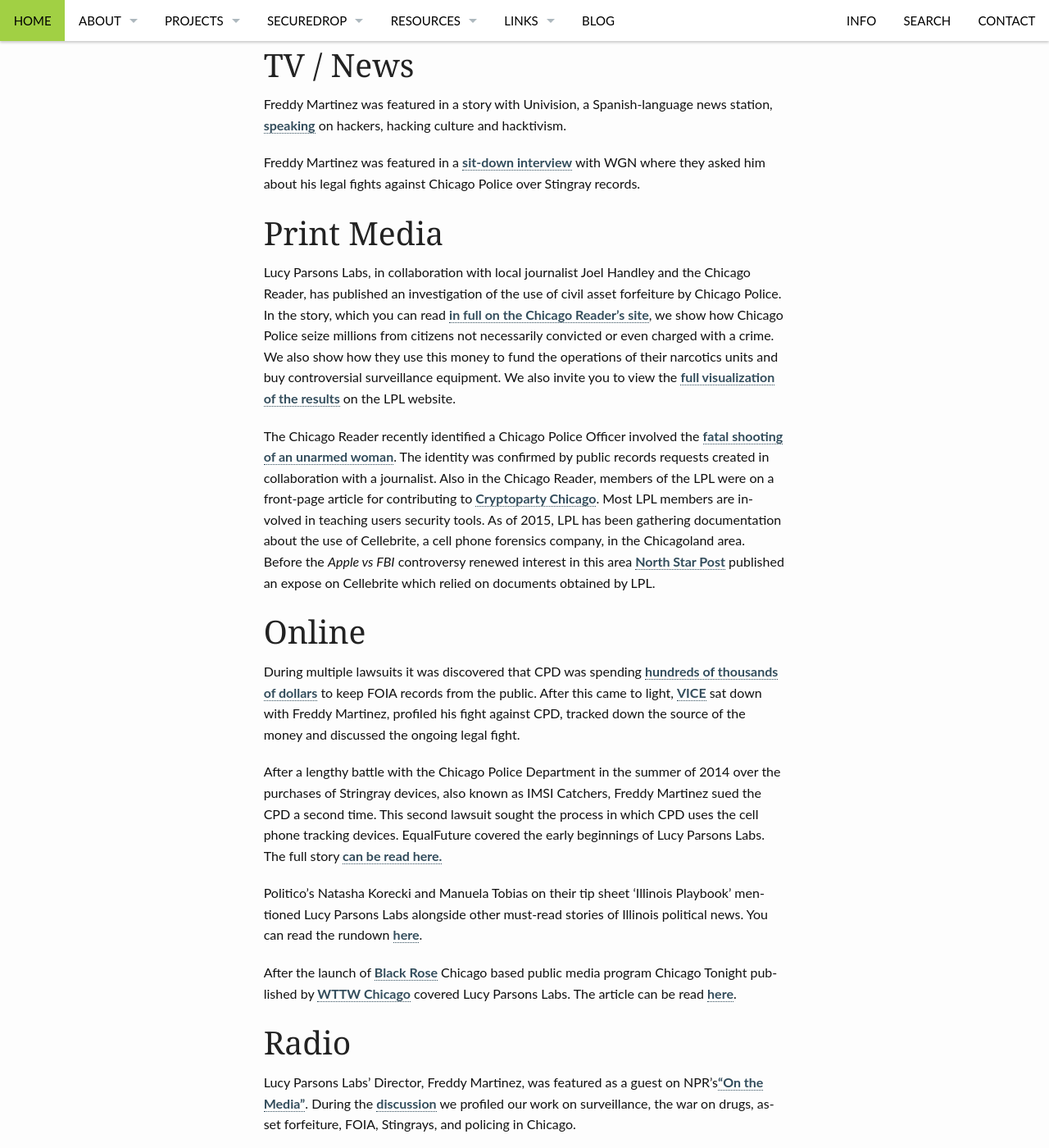
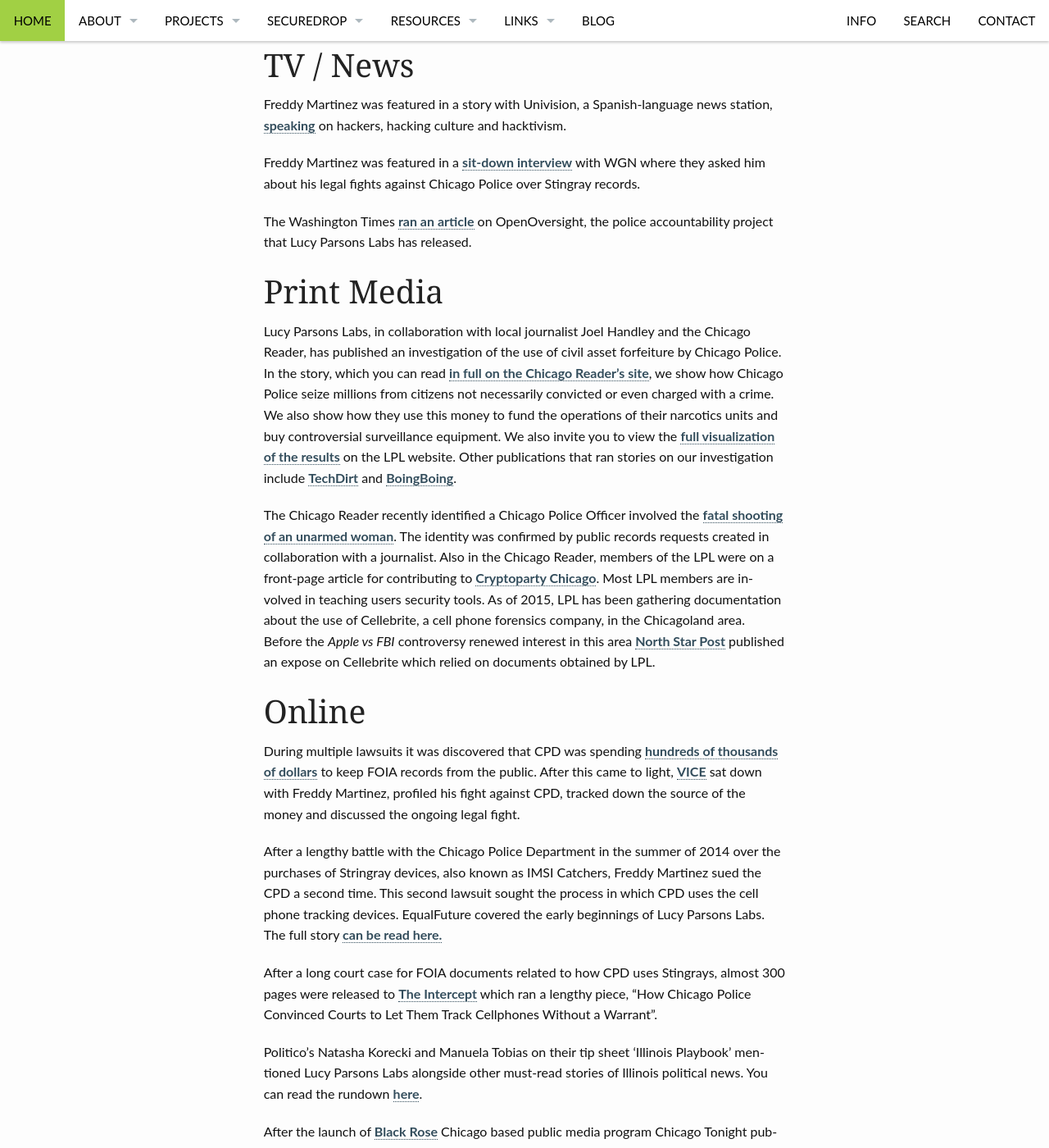
Before and after one commit to saltthefries/lucyparsonslabs.com, a Jekyll site: the page built from media/index.md, in a window 1280 px wide and 1400 px high, scrolled down 1790 px. Shown: the whole window at 82% size. Built offline with Jekyll 4.4.1, drawn with Linux system fonts in a browser that asks for light colours.

Commit message:
update media list, Nov 16

```diff
--- a/media/index.md
+++ b/media/index.md
@@ -41,16 +41,21 @@
 
 Freddy Martinez was featured in a [sit-down interview](http://wgntv.com/2015/05/12/david-vs-goliath-baby-faced-millennial-takes-on-chicago-police-department/) with WGN where they asked him about his legal fights against Chicago Police over Stingray records.
 
+The Washington Times [ran an article](http://www.washingtontimes.com/news/2016/oct/20/openoversight-helps-public-identify-chicago-police/) on OpenOversight, the police accountability project that Lucy Parsons Labs has released.
+
 # Print Media
 
-Lucy Parsons Labs, in collaboration with local journalist Joel Handley and the Chicago Reader, has published an investigation of the use of civil asset forfeiture by Chicago Police. In the story, which you can read [in full on the Chicago Reader’s site](http://www.chicagoreader.com/chicago/police-department-civil-forfeiture-investigation/Content?oid=23728922), we show how Chicago Police seize millions from citizens not necessarily convicted or even charged with a crime. We also show how they use this money to fund the operations of their narcotics units and buy controversial surveillance equipment. We also invite you to view the [full visualization of the results](https://lucyparsonslabs.com/fullaudit/) on the LPL website.
+Lucy Parsons Labs, in collaboration with local journalist Joel Handley and the Chicago Reader, has published an investigation of the use of civil asset forfeiture by Chicago Police. In the story, which you can read [in full on the Chicago Reader’s site](http://www.chicagoreader.com/chicago/police-department-civil-forfeiture-investigation/Content?oid=23728922), we show how Chicago Police seize millions from citizens not necessarily convicted or even charged with a crime. We also show how they use this money to fund the operations of their narcotics units and buy controversial surveillance equipment. We also invite you to view the [full visualization of the results](https://lucyparsonslabs.com/fullaudit/) on the LPL website. Other publications that ran stories on our investigation include [TechDirt](https://www.techdirt.com/articles/20161008/12004935747/documents-show-chicago-pd-secretly-using-forfeiture-funds-to-buy-surveillance-equipment.shtml) and [BoingBoing](http://boingboing.net/2016/10/20/by-stealing-from-innocents-ch.html).
 
 The Chicago Reader recently identified a Chicago Police Officer involved the [fatal shooting of an unarmed woman](http://www.chicagoreader.com/Bleader/archives/2016/01/14/internal-police-records-point-to-the-identity-of-the-officer-who-fatally-shot-bettie-jones-and-quintonio-legrier). The identity was confirmed by public records requests created in collaboration with a journalist. Also in the Chicago Reader, members of the LPL were on a front-page article for contributing to [Cryptoparty Chicago](http://www.chicagoreader.com/chicago/tales-from-the-crypto-party/Content?oid=17455111). Most LPL members are involved in teaching users security tools. As of 2015, LPL has been gathering documentation about the use of Cellebrite, a cell phone forensics company, in the Chicagoland area. Before the _Apple vs FBI_ controversy renewed interest in this area [North Star Post](http://nstarpost.com/17518/175572/a/cellebrite-what-you-need-to-know-about-cell-phone-forensics) published an expose on Cellebrite which relied on documents obtained by LPL.
+
 
 # Online
 During multiple lawsuits it was discovered that CPD was spending [hundreds of thousands of dollars](http://arstechnica.com/tech-policy/2015/04/chicago-owes-lawyers-over-120000-for-defense-against-two-stingray-cases) to keep FOIA records from the public. After this came to light, [VICE](https://www.vice.com/read/stingrays-and-secrets-how-the-chicago-police-department-was-forced-to-come-clean-330/) sat down with Freddy Martinez, profiled his fight against CPD, tracked down the source of the money and discussed the ongoing legal fight.
 
 After a lengthy battle with the Chicago Police Department in the summer of 2014 over the purchases of Stringray devices, also known as IMSI Catchers, Freddy Martinez sued the CPD a second time. This second lawsuit sought the process in which CPD uses the cell phone tracking devices. EqualFuture covered the early beginnings of Lucy Parsons Labs. The full story [can be read here.](https://www.equalfuture.us/2015/11/25/lucy-parsons-labs-tech-chicago-activism/)
+
+After a long court case for FOIA documents related to how CPD uses Stingrays, almost 300 pages were released to [The Intercept](https://theintercept.com/2016/10/18/how-chicago-police-convinced-courts-to-let-them-track-cellphones-without-a-warrant/) which ran a lengthy piece, "How Chicago Police Convinced Courts to Let Them Track Cellphones Without a Warrant".
 
 Politico's Natasha Korecki and Manuela Tobias on their tip sheet 'Illinois Playbook' mentioned Lucy Parsons Labs alongside other must-read stories of Illinois political news. You can read the rundown [here](http://www.politico.com/tipsheets/illinois-playbook/2016/03/rauner-undeterred-by-scotus-labor-ruling-chicago-state-slipping-off-cliff-mark-kirks-garland-meeting-213477).
 
```
